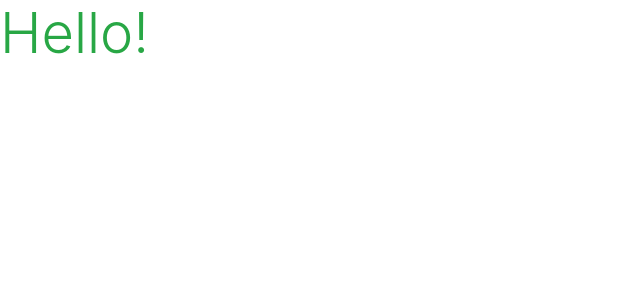
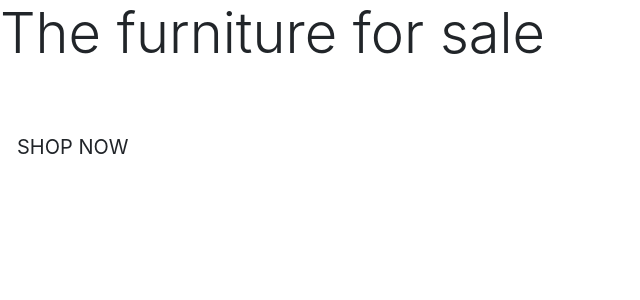
Before and after one commit to petermcloughlin/pallet_furniture_store, a Django app: page / in a window 1280 px wide. Shown: the top 300 px of the page, without its empty margins (0-640 px from the left). Run offline with Django 3.2, Linux system fonts and the light colour scheme.

Commit message:
Add start of home page content

```diff
--- a/home/templates/home/index.html
+++ b/home/templates/home/index.html
@@ -1,6 +1,29 @@
 {% extends "base.html" %}
 {% load static %}
 
+{% block page_header %}
+<div class="container header-container">
+    <div class="row">
+        <div class="col">
+
+        </div>
+    </div>
+</div>
+{% endblock %}
+
 {% block content %}
-<h1 class="display-4 text-success">Hello!</h1>
+    <div class="conatiner h-100">
+        <div class="row h-100">
+            <div class="col-7 col-md-6 my-auto">
+                <h1 class="display-4">
+                    The furniture for sale
+                </h1>
+                <div class="my-5">
+                    <h4>
+                        <a href="" class="shop-now-button btn btn-lg rounded-2 text-uppercase py-3">Shop Now</a>
+                    </h4>
+                </div>
+            </div>
+        </div>
+    </div>
 {% endblock %}
```
